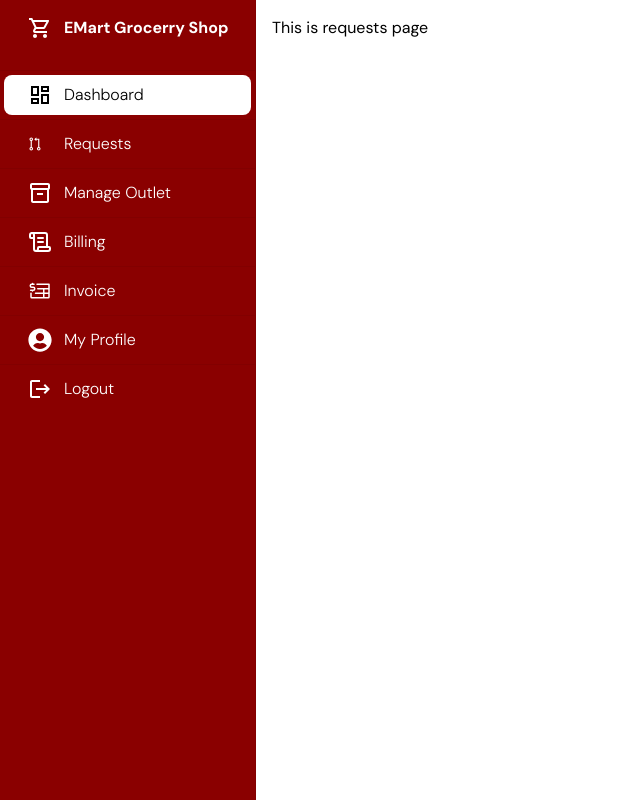
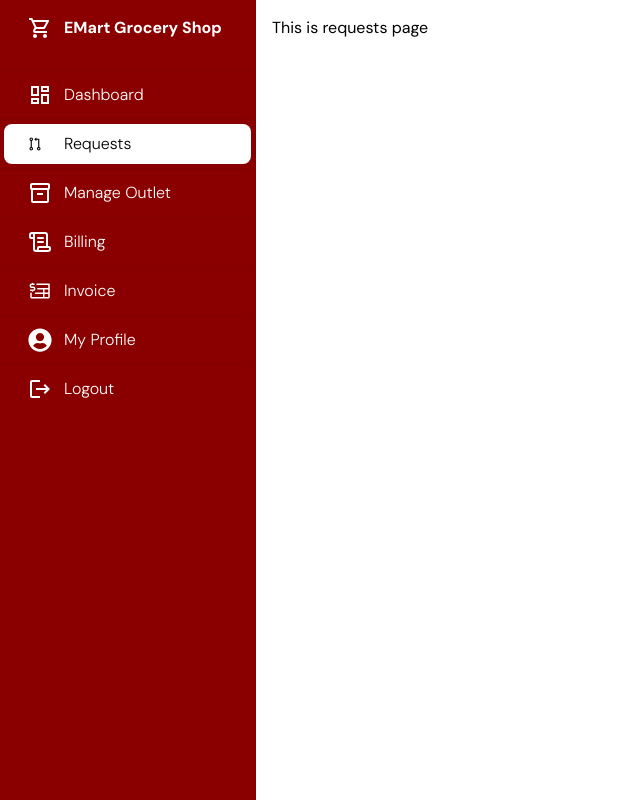
Before and after one commit to Yogesh251103/react-emart, a React (Vite) app: page /request in a window 1280 px wide. Shown: the whole page, without its empty margins (0-640 px from the left). Built offline with nearby package versions, Linux system fonts and the light colour scheme; no server answers; sample sign-in values are in the browser's storage; the HTML template or start-up script is replaced by a standard one.

Commit message:
pathname based sidebar default button added

```diff
--- a/src/components/admin/SideBar.jsx
+++ b/src/components/admin/SideBar.jsx
@@ -1,6 +1,6 @@
 import { PullRequestOutlined, PlusOutlined } from "@ant-design/icons";
 import { Menu } from "antd";
-import { useNavigate } from "react-router-dom";
+import { useLocation, useNavigate } from "react-router-dom";
 import {
   MdOutlineSupervisedUserCircle,
   MdOutlineDashboard,
@@ -9,51 +9,21 @@
   MdLogout,
   MdOutlineWarehouse,
 } from "react-icons/md";
-import { PiInvoice } from "react-icons/pi";
 import { FaUserCircle } from "react-icons/fa";
-import useAxios from "../../hooks/useAxios/useAxios";
-import { authAtom } from "../../atoms/sampleAtom";
-import { useRecoilState } from "recoil";
-import { useSnackbar } from "../../contexts/SnackbarContexts";
-import MenuIcon from "../MenuIcon";
 import { FaFileInvoice, FaShop } from "react-icons/fa6";
 import { BsPersonVcardFill } from "react-icons/bs";
+import { useRecoilState } from "recoil";
+import useAxios from "@/hooks/useAxios/useAxios";
+import { useSnackbar } from "@/contexts/SnackbarContexts";
+import { authAtom } from "@/atoms/sampleAtom";
+import MenuIcon from "@/components/MenuIcon";
 
 const AdminSidebar = () => {
   const navigate = useNavigate();
-  const showSnackBar = useSnackbar;
-  const { fetchData, error } = useAxios();
+  const { pathname } = useLocation();
+  const showSnackBar = useSnackbar();
+  const { fetchData } = useAxios();
   const [auth, setAuth] = useRecoilState(authAtom);
-  const handleLogout = async () => {
-    try {
-      const response = await fetchData({
-        url: "/auth/logout",
-        method: "POST",
-        data: {
-          accessToken: auth.tokenAdmin,
-        },
-      });
-      console.log(localStorage.getItem("adminToken"));
-
-      console.log("Logout response:", response);
-
-      if (response === "Logged out user successfully") {
-        setAuth((prev) => ({
-          ...prev,
-          userName: "",
-          password: "",
-          isLoggedIn: false,
-          tokenAdmin: "",
-        }));
-        navigate("admin/login");
-      }
-      localStorage.removeItem("adminToken");
-      showSnackBar("You were logged out", "success");
-    } catch (err) {
-      console.error("Logout error:", err);
-      showSnackBar("Something went wrong during logout.", "error");
-    }
-  };
 
   const routeMap = {
     dashboard: "/admin",
@@ -67,6 +37,36 @@
     "invoice-outlet": "/admin/invoice/outlet",
     "invoice-suplier": "/admin/invoice/supplier",
     profile: "/admin/profile",
+  };
+
+  const activeKey =
+    Object.keys(routeMap).find((key) => routeMap[key] === pathname) ?? "dashboard";
+
+  const handleLogout = async () => {
+    try {
+      const response = await fetchData({
+        url: "/auth/logout",
+        method: "POST",
+        data: {
+          accessToken: auth.tokenAdmin,
+        },
+      });
+
+      if (response === "Logged out user successfully") {
+        setAuth({
+          userName: "",
+          password: "",
+          isLoggedIn: false,
+          tokenAdmin: "",
+        });
+        localStorage.removeItem("adminToken");
+        navigate("/admin/login");
+        showSnackBar("You were logged out", "success");
+      }
+    } catch (err) {
+      console.error("Logout error:", err);
+      showSnackBar("Something went wrong during logout.", "error");
+    }
   };
 
   const onClick = ({ key }) => {
@@ -233,7 +233,7 @@
       className="custom-sidebar"
       onClick={onClick}
       style={{ width: 256, height: "100vh" }}
-      defaultSelectedKeys={["dashboard"]}
+      selectedKeys={[activeKey]}
       mode="inline"
       items={items}
     />
--- a/src/components/vendor/Sidebar.jsx
+++ b/src/components/vendor/Sidebar.jsx
@@ -1,9 +1,9 @@
 import { PullRequestOutlined } from "@ant-design/icons";
 import { Menu } from "antd";
-import { useNavigate } from "react-router-dom";
-import useAxios from "../../hooks/useAxios/useAxios";
-import { authAtom } from "../../atoms/sampleAtom";
-import { useRecoilState, useRecoilValue } from "recoil";
+import { useNavigate, useLocation } from "react-router-dom";
+import useAxios from "@/hooks/useAxios/useAxios";
+import { authAtom } from "@/atoms/sampleAtom";
+import { useRecoilState } from "recoil";
 import {
   MdOutlineDashboard,
   MdOutlineInventory2,
@@ -13,13 +13,13 @@
 import { PiInvoice } from "react-icons/pi";
 import { FaUserCircle } from "react-icons/fa";
 import { LuScrollText } from "react-icons/lu";
-import { useSnackbar } from "../../contexts/SnackbarContexts";
-import MenuIcon from "../MenuIcon";
+import { useSnackbar } from "@/contexts/SnackbarContexts";
+import MenuIcon from "@/components/MenuIcon";
 
 const items = [
   {
     key: "shopname",
-    label: "EMart Grocerry Shop",
+    label: "EMart Grocery Shop",
     icon: (
       <MenuIcon>
         <MdOutlineShoppingCart />
@@ -27,9 +27,7 @@
     ),
     disabled: true,
   },
-  {
-    type: "divider",
-  },
+  { type: "divider" },
   {
     key: "dashboard",
     label: "Dashboard",
@@ -39,9 +37,7 @@
       </MenuIcon>
     ),
   },
-  {
-    type: "divider",
-  },
+  { type: "divider" },
   {
     key: "request",
     label: "Requests",
@@ -51,9 +47,7 @@
       </MenuIcon>
     ),
   },
-  {
-    type: "divider",
-  },
+  { type: "divider" },
   {
     key: "outlet",
     label: "Manage Outlet",
@@ -63,9 +57,7 @@
       </MenuIcon>
     ),
   },
-  {
-    type: "divider",
-  },
+  { type: "divider" },
   {
     key: "billing",
     label: "Billing",
@@ -75,9 +67,7 @@
       </MenuIcon>
     ),
   },
-  {
-    type: "divider",
-  },
+  { type: "divider" },
   {
     key: "invoice",
     label: "Invoice",
@@ -87,9 +77,7 @@
       </MenuIcon>
     ),
   },
-  {
-    type: "divider",
-  },
+  { type: "divider" },
   {
     key: "profile",
     label: "My Profile",
@@ -99,9 +87,7 @@
       </MenuIcon>
     ),
   },
-  {
-    type: "divider",
-  },
+  { type: "divider" },
   {
     key: "logout",
     label: "Logout",
@@ -113,11 +99,22 @@
   },
 ];
 
+const routeMap = {
+  dashboard: "/",
+  request: "/request",
+  outlet: "/manage-outlet",
+  billing: "/billing",
+  invoice: "/invoice",
+  profile: "/profile",
+};
+
 const VendorSidebar = () => {
   const navigate = useNavigate();
+  const { pathname } = useLocation();
   const showSnackBar = useSnackbar();
-  const { fetchData, error } = useAxios();
+  const { fetchData } = useAxios();
   const [auth, setAuth] = useRecoilState(authAtom);
+
   const handleLogout = async () => {
     try {
       const response = await fetchData({
@@ -128,33 +125,21 @@
         },
       });
 
-      console.log("Logout response:", response);
-
       if (response === "Logged out user successfully") {
-        setAuth((prev) => ({
-          ...prev,
+        setAuth({
           userName: "",
           password: "",
           isLoggedIn: false,
           tokenVendor: "",
-        }));
+        });
+        localStorage.removeItem("vendorToken");
         navigate("/login");
+        showSnackBar("You were logged out", "success");
       }
-      localStorage.removeItem("vendorToken");
-      showSnackBar("You were logged out", "success");
     } catch (err) {
       console.error("Logout error:", err);
       showSnackBar("Something went wrong during logout.", "error");
     }
-  };
-
-  const routeMap = {
-    dashboard: "/",
-    request: "/request",
-    outlet: "/manage-outlet",
-    billing: "/billing",
-    invoice: "/invoice",
-    profile: "/profile",
   };
 
   const onClick = ({ key }) => {
@@ -165,15 +150,20 @@
     }
   };
 
+  const selectedKey = Object.keys(routeMap).find(
+    (key) => routeMap[key] === pathname
+  );
+
   return (
     <Menu
       className="custom-sidebar"
       onClick={onClick}
       style={{ width: 256, height: "100vh" }}
-      defaultSelectedKeys={["dashboard"]}
+      selectedKeys={[selectedKey]}
       mode="inline"
       items={items}
     />
   );
 };
+
 export default VendorSidebar;
```
